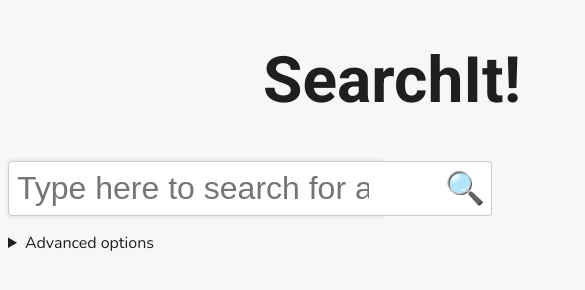
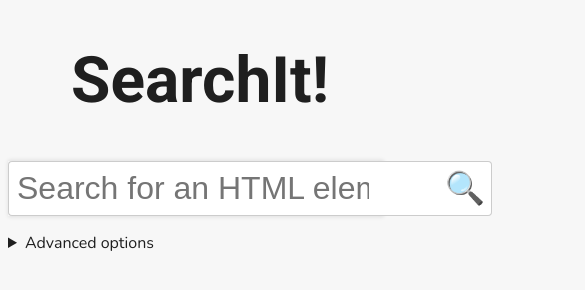
Before and after one commit to eddieantonio/stop-writing-javascript, a website: page search.html in a window 390 px wide. Shown: the top 290 px of the page, 585 px wide, since content can reach past the window. Drawn offline with nearby package versions, Linux system fonts and the light colour scheme.

Commit message:
html improvements

```diff
--- a/search.html
+++ b/search.html
@@ -5,7 +5,10 @@
     <title>SearchIt!</title>
     <link rel="stylesheet" href="./styles.css">
     <link rel="preconnect" href="https://fonts.gstatic.com">
+    <meta name="viewport" content="width=device-width, initial-scale=1.0">
     <link href="https://fonts.googleapis.com/css2?family=Nunito:wght@400;700&family=Roboto:wght@700&display=swap" rel="stylesheet">
+
+    <meta name="description" content="Example web application that uses zero JavaScript">
   </head>
 
   <body>
@@ -18,7 +21,7 @@
           <label class="sr-only" for="search"> Query </label>
           <input id="search" class="search-bar__input"
                  type="search" name="q" required list="suggestions"
-                 placeholder="Type here to search for an HTML element!">
+                 placeholder="Search for an HTML element!">
           <button class="search-bar__button" type="submit">
             <span aria-hidden="true">🔍</span>
             <span class="sr-only">Search</span>
--- a/styles.css
+++ b/styles.css
@@ -10,7 +10,7 @@
   color: var(--text-color);
   background-color: var(--background-color);
 
-  --content-width: 80ch;
+  --content-width: clamp(40ch, 80ch, 80vw);
 
   /******************************* Variables ********************************/
 
```
Also changed, not shown: index.html (+1 -1 lines).
